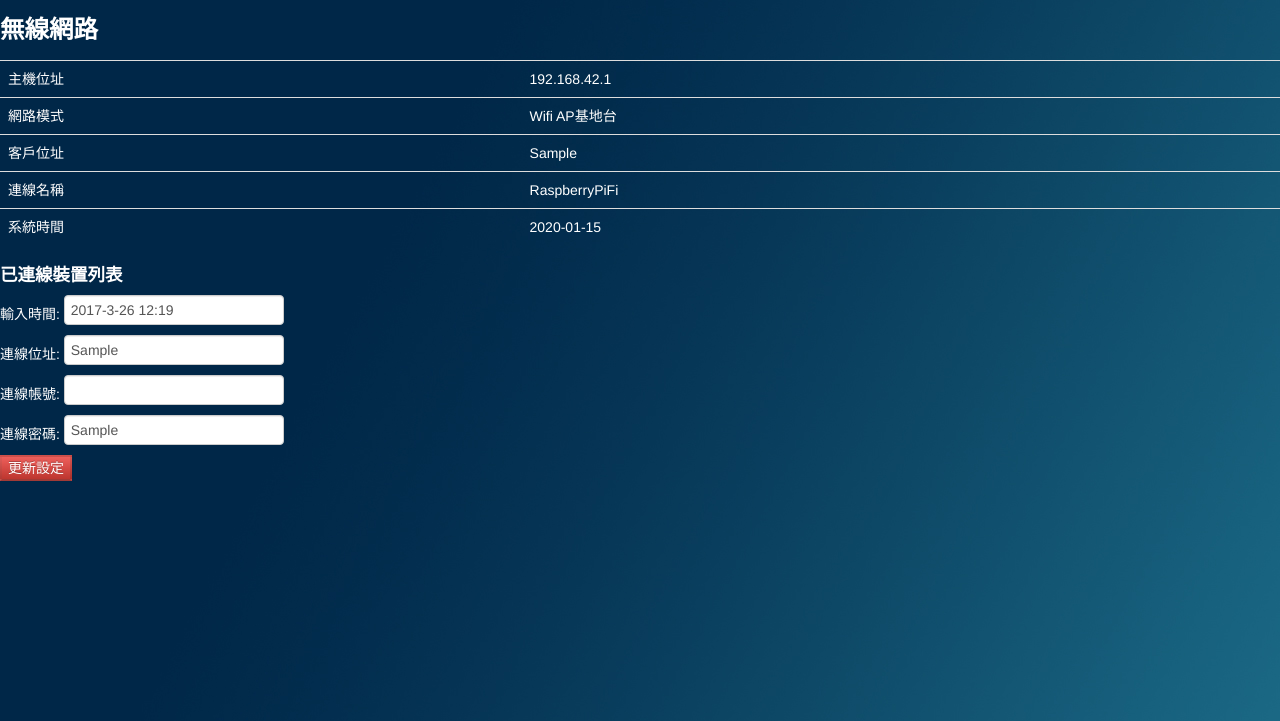
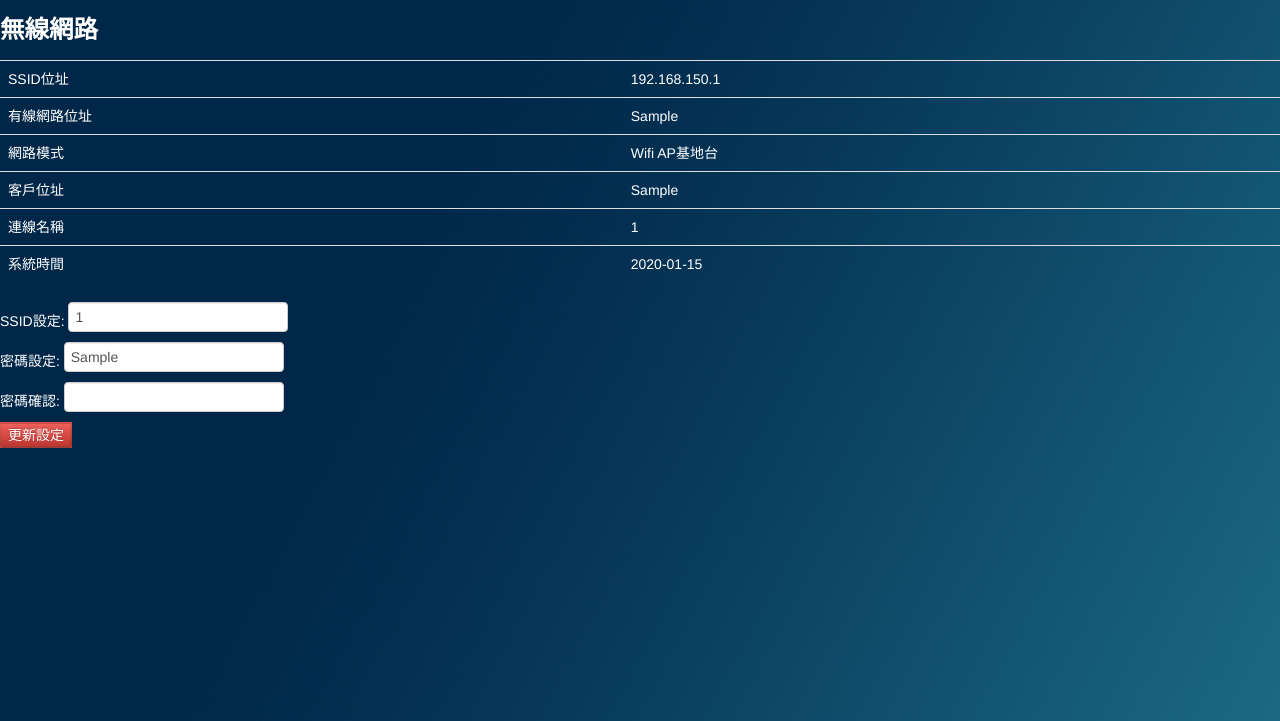
Before and after one commit to mayqueenEMBEDDED/opi-zero-wifi-ap, a Flask app: template templates/index.html in a window 1280 px wide. Shown: the top 721 px of the page. Run offline with Flask 2, Linux system fonts and the light colour scheme; the template is opened without the code that fills it: most values are stand-ins (such as "Sample title", 1, 10 or a date in 2020); some libraries are stand-ins or nearby versions.

Commit message:
opi-zero: add mayqueen's web UI to oi010-zero wifi ap.

```diff
--- a/main.py
+++ b/main.py
@@ -2,6 +2,7 @@
 # -*- coding: utf-8 -*-
 from flask import Flask, render_template, request
 import subprocess
+import os.path
 
 app = Flask(__name__)
 
@@ -9,9 +10,16 @@ app = Flask(__name__)
 def main():
 
     if request.method == 'POST':
-        p_time2=request.form['date']
+        t_ssid=request.form['t_ssid']
+        t_pw=request.form['t_pw']
+        t_pw_again=request.form['t_pw_again']
 
-        proc = subprocess.Popen(["echo 'raspberry' | sudo -S date --set '%s' " % p_time2, ""], stdout=subprocess.PIPE, shell=True)
+        save_path = './'
+        completeName = os.path.join(save_path, "wifi_config")
+        file = open(completeName, "w")
+        file.write(t_ssid + "\t" + t_pw + "\t" + t_pw_again)
+        file.close()
+        proc = subprocess.Popen(["./wifi_ap_reconfig", ""], stdout=subprocess.PIPE, shell=True)
         proc.communicate()
 
     ip = request.remote_addr
@@ -19,29 +27,25 @@ def main():
     proc = subprocess.Popen(['date','+ %Y/%m/%d-%H:%M'], stdout=subprocess.PIPE)
     (time1, err) = proc.communicate()
 
-    proc = subprocess.Popen(['./get_data','-u'], stdout=subprocess.PIPE)
-    (user, err) = proc.communicate()
+    proc = subprocess.Popen(['./get_wifi','-ethip_get'], stdout=subprocess.PIPE)
+    (eth_ip, err) = proc.communicate()
 
-    proc = subprocess.Popen(['./get_data','-p'], stdout=subprocess.PIPE)
-    (pw, err) = proc.communicate()
 
-    proc = subprocess.Popen(['./get_data','-l'], stdout=subprocess.PIPE)
-    (des_ip, err) = proc.communicate()
+    proc = subprocess.Popen(['./get_wifi','-ssid_get'], stdout=subprocess.PIPE)
+    (t_ssid, err) = proc.communicate()
 
-    proc = subprocess.Popen(['arp'], stdout=subprocess.PIPE)
-    (message, err) = proc.communicate()
-    message=message.split("\n")
+    proc = subprocess.Popen(['./get_wifi','-pw_get'], stdout=subprocess.PIPE)
+    (t_pw, err) = proc.communicate()
 
     templateData = {
         'ip': ip,
         'time1': time1,
-        'user': user,
-        'pw' : pw,
-        'message': message,
-        'des_ip': des_ip
+        't_ssid': t_ssid,
+        't_pw' : t_pw,
+	'eth_ip' : eth_ip,
     }
 
     return render_template('index.html',**templateData)
 
 if __name__ == "__main__":
-    app.run(host='0.0.0.0', port=5000, debug=True)
+    app.run(host='0.0.0.0', port=8080, debug=True, threaded=True)
--- a/templates/index.html
+++ b/templates/index.html
@@ -7,7 +7,7 @@
 		Remove this if you use the .htaccess -->
 		<meta http-equiv="X-UA-Compatible" content="IE=edge,chrome=1">
 
-		<title>MayQueen RD001-1A Page</title>
+		<title>MayQueen AP Hotspot Page</title>
 		<meta name="author" content="Wig Cheng">
 
     <SCRIPT LANGUAGE="JavaScript">
@@ -74,9 +74,15 @@
     <table class="table">
     <tbody>
         <tr>
-            <td>主機位址</td>
-            <td>192.168.42.1</td>
+            <td>SSID位址</td>
+            <td>192.168.150.1</td>
         </tr>
+
+        <tr>
+            <td>有線網路位址</td>
+            <td>{{eth_ip}}</td>
+        </tr>
+
         <tr>
             <td>網路模式</td>
             <td>Wifi AP基地台</td>
@@ -87,7 +93,7 @@
         </tr>
         <tr>
             <td>連線名稱</td>
-            <td>RaspberryPiFi</td>
+            <td>{{t_ssid}}</td>
         </tr>
         <tr>
             <td>系統時間</td>
@@ -96,18 +102,10 @@
         </tbody>
     </table>
 
-    <h4>已連線裝置列表</h4>
-    {% if message %}
-        {% for row in message %}
-        {{ row }}<br>
-        {% endfor %}
-    {% endif %}
-
-        <form name="clock" onSubmit="0" action="/" method="POST">
-            輸入時間: <input class="date_field" type=text name="date" value="Require JavaScript support!"></input><br>
-            連線位址: <input type="text" name="des_ip" value={{des_ip}}></input></br>
-            連線帳號: <input type="text" name="user" value={{user}}></input></br>
-            連線密碼: <input type="text" name="pw" value={{pw}}></input></br>
+        <form name="wifi_config" onSubmit="0" action="/" method="POST">
+            SSID設定: <input type=text name="t_ssid" value="{{t_ssid}}"></input><br>
+            密碼設定: <input type="text" name="t_pw" value="{{t_pw}}"></input></br>
+            密碼確認: <input type="text" name="t_pw_again" value=""></input></br>
            <input type="submit" name="submit" class ="btn-danger" value="更新設定"></br>
         </form>
 
```
Also changed, not shown: 5 other files.
